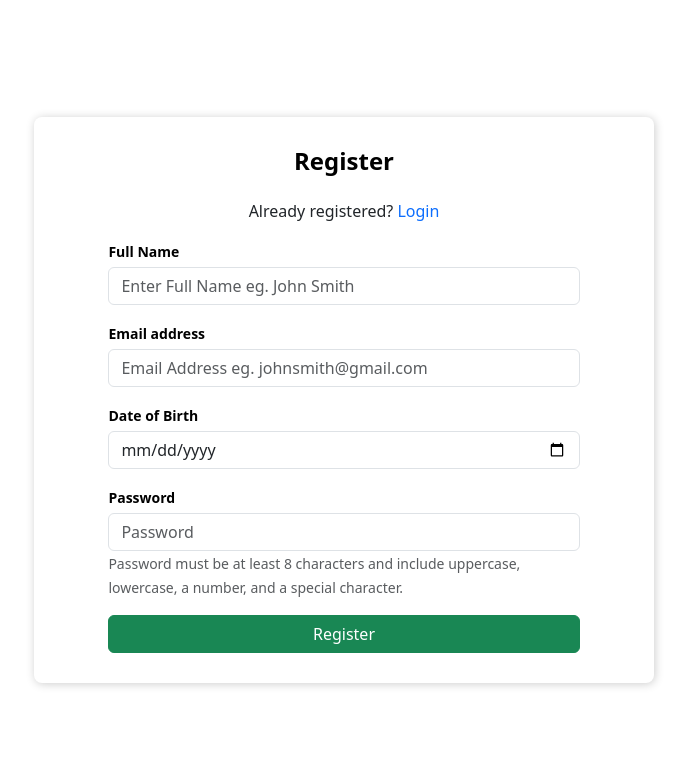
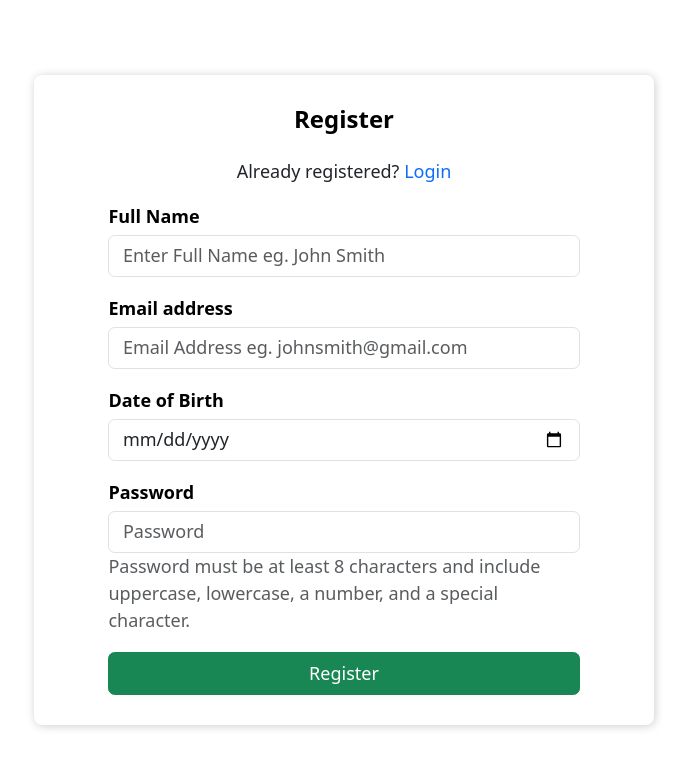
Before and after one commit to IgorSteps/dickcissel, a React (Create React App) app: page /auth in a window 1280 px wide. Both pictures are taken after a click on the element "Register". Shown: the top 768 px of the page, without its empty margins (296-985 px from the left). Built offline with nearby package versions, Linux system fonts and the light colour scheme; what miragejs would draw is missing.

Commit message:
DIC-17: Ensure min font size is 18px (#9)
* Accessible forms

* Add min font size to html in css

* Fix labels font-size

* Replace small tag with p

```diff
--- a/src/App.css
+++ b/src/App.css
@@ -1,6 +1,10 @@
 
 .App {
-  background-color: rgb(224, 42, 42);
+  background-color: white;
+}
+
+html {
+  font-size: 18px;
 }
 
 .login-form-container {
@@ -37,7 +41,6 @@
 }
 
 label {
-  font-size: 14px;
   font-weight: 600;
   color: black
 }
@@ -72,7 +75,7 @@ label {
 }
 
 .edit-row {
-  outline: 1px solid black;
-  padding-top: 5px;
-  padding-bottom: 5px;
+  outline: 1px solid black; /* Adjust the color and size as needed */
+  padding-top: 10px;
+  padding-bottom: 10px;
 }
--- a/src/components/login/login.js
+++ b/src/components/login/login.js
@@ -26,8 +26,9 @@ export default function Login({ mode, handleLoginSuccess }) {
             </span>
           </div>
           <div className="form-group mt-3">
-            <label>Email address</label>
+            <label htmlFor="email">Email address</label>
             <input
+              name="email" id="email"
               autoComplete="username"
               type="email"
               className="form-control mt-1"
@@ -35,8 +36,9 @@ export default function Login({ mode, handleLoginSuccess }) {
           </div>
 
           <div className="form-group mt-3">
-            <label>Password</label>
+            <label htmlFor="currentpassword">Password</label>
             <input
+              name="currentpassword" id="currentpassword"
               autoComplete="current-password"
               type="password"
               className="form-control mt-1"
--- a/src/components/observations/editModal.js
+++ b/src/components/observations/editModal.js
@@ -47,8 +47,9 @@ function EditModal({ birdName, birdCount, onUpdate, show, handleClose }) {
                 <Form>
 
                     <Form.Group className="mb-3" controlId="formBirdName">
-                        <Form.Label>Bird Name</Form.Label>
+                        <Form.Label htmlFor='birdname'>Bird Name</Form.Label>
                         <Form.Control
+                          name="birdname" id="birdname"
                           type="text"
                           placeholder="Enter new bird name"
                           onChange={(e) => setNewBirdName(e.target.value)}
@@ -58,8 +59,9 @@ function EditModal({ birdName, birdCount, onUpdate, show, handleClose }) {
                     </Form.Group>
 
                     <Form.Group className="mb-3" controlId="formBirdCount">
-                        <Form.Label>Count</Form.Label>
+                        <Form.Label htmlFor='birdcount'>Count</Form.Label>
                         <Form.Control
+                          name="birdcount" id="birdcount"
                           type="number"
                           placeholder="Enter new bird count"
                           onChange={(e) => setNewBirdCount(e.target.value)}
@@ -72,10 +74,10 @@ function EditModal({ birdName, birdCount, onUpdate, show, handleClose }) {
             </Modal.Body>
         <Modal.Footer>
 
-          <Button variant="secondary" onClick={handleClose}>
+          <Button variant="secondary" type='button' onClick={handleClose}>
             Close
           </Button>
-          <Button variant="primary" type="button" onClick={handleSubmitEdit}>
+          <Button variant="primary" type="submit" onClick={handleSubmitEdit}>
             Submit
           </Button>
 
--- a/src/components/observations/observations.js
+++ b/src/components/observations/observations.js
@@ -176,8 +176,9 @@ export default function Observation(props) {
                     <div className="col-md-4">
                         <Form >
                             <Form.Group className="mb-3">
-                                <Form.Label>Bird name</Form.Label>
+                                <Form.Label htmlFor="birdname">Bird name</Form.Label>
                                 <Form.Control
+                                    name="birdname" id="birdname"
                                     type="text"
                                     placeholder="Enter bird name"
                                     onChange={(e) => setBirdName(e.target.value)}
@@ -187,8 +188,9 @@ export default function Observation(props) {
                             </Form.Group>
 
                             <Form.Group className="mb-3">
-                                <Form.Label>Number of Birds</Form.Label>
+                                <Form.Label htmlFor="birdcount">Number of Birds</Form.Label>
                                 <Form.Control
+                                    name="birdcount" id="birdcount"
                                     type="number"
                                     placeholder="Number of birds"
                                     onChange={(e) => setBirdCount(e.target.value)}
@@ -197,7 +199,7 @@ export default function Observation(props) {
                                 {countErrMessage && <div className="text-danger">{countErrMessage}</div>}
                             </Form.Group>
 
-                            <Button variant="primary" type="button" onClick={handleSubmit}>
+                            <Button variant="primary" type="submit" onClick={handleSubmit}>
                                 Submit
                             </Button>
                             <ConfirmationModal show={modalShow} handleClose={handleModalClose} />
--- a/src/components/register/register.js
+++ b/src/components/register/register.js
@@ -48,19 +48,19 @@ export default function Register({ mode, handleLoginSuccess}) {
     }
 
     // Warn users if they try to leave a page with unsaved changes.
-//     useEffect(() => {
-//         const handleBeforeUnload = (e) => {
-//           const confirmationMessage = ''
-//           e.returnValue = confirmationMessage;
-//           return confirmationMessage;
-//         };
+    useEffect(() => {
+        const handleBeforeUnload = (e) => {
+          const confirmationMessage = ''
+          e.returnValue = confirmationMessage;
+          return confirmationMessage;
+        };
 
-//         window.addEventListener('beforeunload', handleBeforeUnload);
+        window.addEventListener('beforeunload', handleBeforeUnload);
 
-//     return () => {
-//       window.removeEventListener('beforeunload', handleBeforeUnload);
-//     };
-//   }, []);
+    return () => {
+      window.removeEventListener('beforeunload', handleBeforeUnload);
+    };
+  }, []);
 
     return (
         <div className="login-form-container">
@@ -74,8 +74,9 @@ export default function Register({ mode, handleLoginSuccess}) {
                     </span>
                 </div>
                 <div className="form-group mt-3">
-                    <label>Full Name</label>
+                    <label htmlFor="fullname" >Full Name</label>
                     <input
+                    name="fullname" id="fullname"
                     type="text"
                     autoComplete="name"
                     className="form-control mt-1"
@@ -86,8 +87,9 @@ export default function Register({ mode, handleLoginSuccess}) {
                      {nameErrorMessage && <div className="text-danger">{nameErrorMessage}</div>}
                 </div>
                 <div className="form-group mt-3">
-                    <label>Email address</label>
+                    <label htmlFor="email">Email address</label>
                     <input
+                    name="email" id="email"
                     type="email"
                     autoComplete="username"
                     className="form-control mt-1"
@@ -98,8 +100,9 @@ export default function Register({ mode, handleLoginSuccess}) {
                      {emailErrorMessage && <div className="text-danger">{emailErrorMessage}</div>}
                 </div>
                 <div className="form-group mt-3">
-                    <label>Date of Birth</label>
+                    <label htmlFor="dateofbirth">Date of Birth</label>
                     <input
+                    name="dateofbirth" id="dateofbirth"
                     type="date"
                     autoComplete="bday"
                     className="form-control mt-1"
@@ -108,8 +111,9 @@ export default function Register({ mode, handleLoginSuccess}) {
                     />
                 </div>
                 <div className="form-group mt-3">
-                    <label>Password</label>
+                    <label htmlFor="newpassword">Password</label>
                     <input
+                    name="newpassword" id="newpassword"
                     type="password"
                     autoComplete="new-password"
                     className="form-control mt-1"
@@ -117,9 +121,9 @@ export default function Register({ mode, handleLoginSuccess}) {
                     onChange={(e) => validatePassword(e.target.value)}
                     required
                     />
-                    <small className="form-text text-muted">
+                    <p className="text-muted">
                         Password must be at least 8 characters and include uppercase, lowercase, a number, and a special character.
-                    </small>
+                    </p>
                     {passwordErrorMessage && <div className="text-danger">{passwordErrorMessage}</div>}
                 </div>
                 <div className="d-grid gap-2 mt-3">
```
